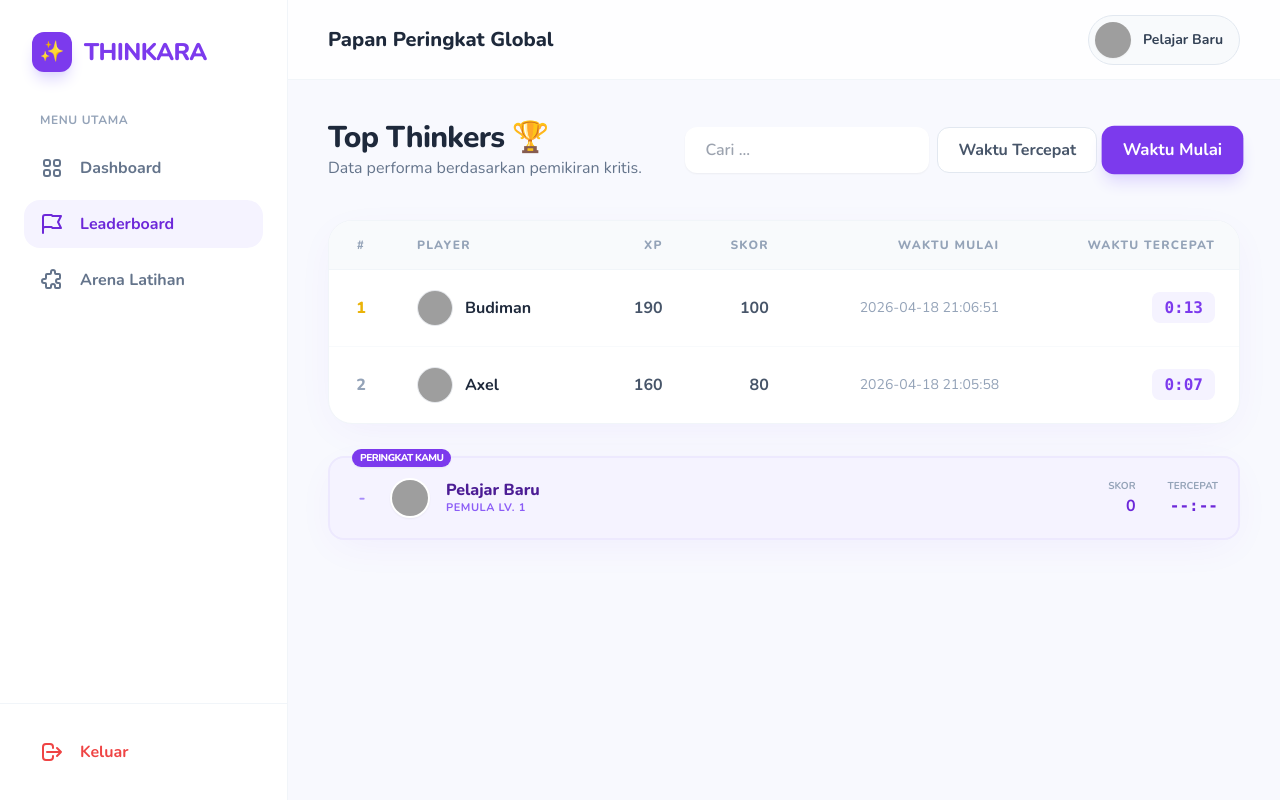
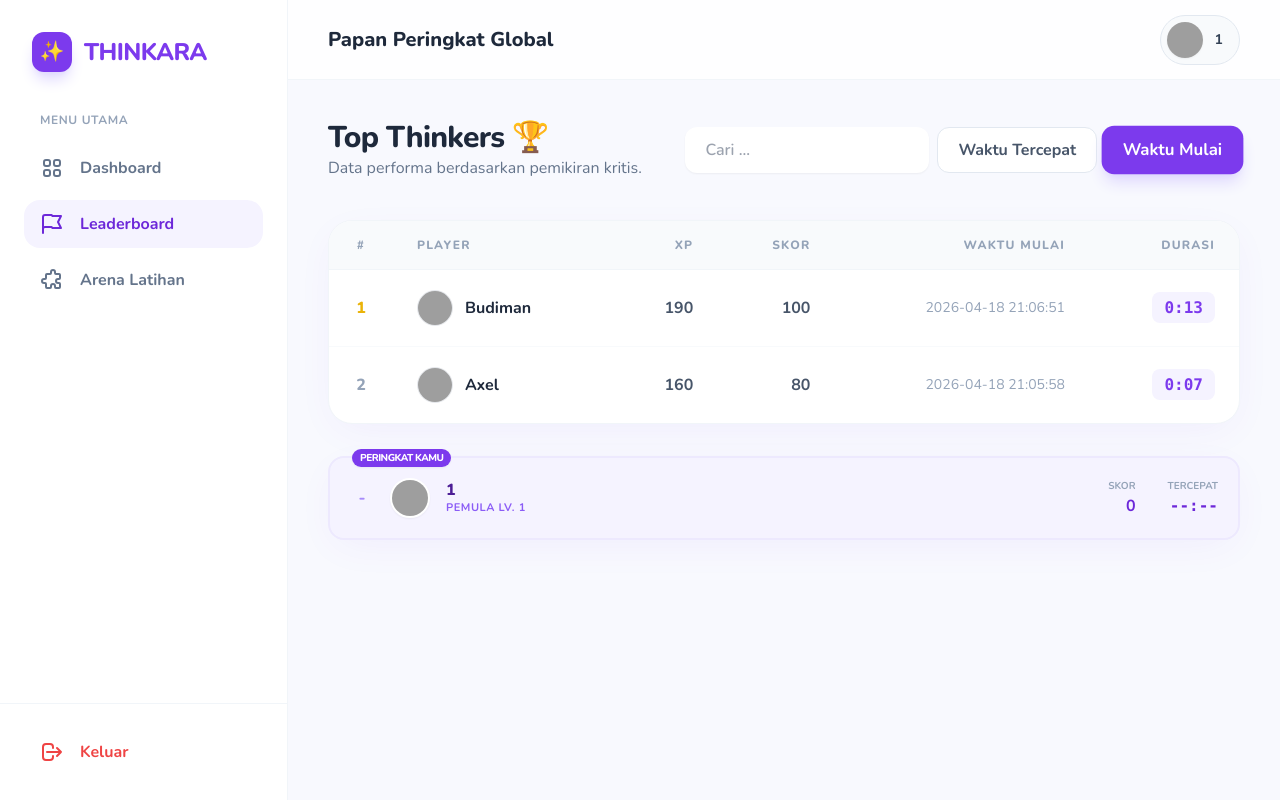
Before and after one commit to kurukururing/PEMWEB_KELOMPOK10_PARD, a PHP site: page /php/leaderboard.php in a window 1280 px wide. Run offline with PHP 8.4, Linux system fonts and the light colour scheme; the visitor is signed in with stand-in values (Sample User, id 1); data comes from the database, SQL or seed files in the repository; some libraries are stand-ins or nearby versions; grey boxes are pictures that could not be loaded.

Commit message:
logicUpdate

```diff
--- a/php/leaderboard.php
+++ b/php/leaderboard.php
@@ -1,6 +1,15 @@
 <?php
     include("./connect.php");
+    include("./akses.php"); // Memastikan session_start dan proteksi halaman aktif
 
+    // 1. Logika untuk mengambil nama pengguna yang login
+    $id_akun_login = $_SESSION['id_akun'];
+    $sql_user = "SELECT m.nama_mahasiswa FROM mahasiswa m WHERE m.id_akun = '$id_akun_login'";
+    $result_user = mysqli_query($connection, $sql_user);
+    $data_user = mysqli_fetch_assoc($result_user);
+    $nama_display = $data_user['nama_mahasiswa'] ?? 'Pelajar Baru';
+
+    // 2. Logika Leaderboard (Kode asli kamu)
     $query = "SELECT a.username, hsl.xp, hsl.skor, hsl.durasi, hsl.waktu_main FROM hasil_sesi_latihan hsl
             LEFT JOIN akun a ON hsl.id_akun = a.id_akun
             ORDER BY hsl.skor DESC";
@@ -33,26 +42,6 @@
         ::-webkit-scrollbar-thumb:hover { background: #94a3b8; }
     </style>
 </head>
-<script>
-  tailwind.config = {
-    theme: {
-      extend: {
-        colors: {
-          primary: {
-            light: '#fde047',
-            DEFAULT: '#eab308', // Kuning
-            dark: '#a16207',
-          },
-          secondary: {
-            light: '#f87171',
-            DEFAULT: '#dc2626', // Merah
-            dark: '#991b1b',
-          },
-        }
-      }
-    }
-  }
-</script>
 <body class="text-slate-700 h-screen flex overflow-hidden">
 
     <aside class="hidden md:flex flex-col w-72 bg-white border-r border-slate-100 h-full shrink-0">
@@ -99,8 +88,8 @@
             <div class="flex items-center gap-4">
                 <a href="./profil.php">
                     <div class="flex items-center gap-3 cursor-pointer p-1.5 pr-4 bg-slate-50 hover:bg-slate-100 rounded-full border border-slate-200 transition-colors">
-                        <img src="https://api.dicebear.com/7.x/avataaars/svg?seed=PelajarBaru&backgroundColor=c0aede" alt="Profile" class="w-9 h-9 rounded-full shadow-sm bg-white">
-                        <span class="font-bold text-sm hidden md:block">Pelajar Baru</span>
+                        <img src="https://api.dicebear.com/7.x/avataaars/svg?seed=<?= $nama_display ?>&backgroundColor=c0aede" alt="Profile" class="w-9 h-9 rounded-full shadow-sm bg-white">
+                        <span class="font-bold text-sm hidden md:block"><?= $nama_display ?></span>
                     </div>
                 </a>
             </div>
@@ -126,17 +115,16 @@
                         <table id="tabel" class="w-full text-left border-collapse">
                             <thead>
                                 <tr class="bg-slate-50 border-b border-slate-100">
-                                    <th onclick="urutkanTabel(0)" class="px-6 py-4 text-xs font-black text-slate-400 uppercase tracking-widest w-16 text-center">#</th>
-                                    <th onclick="urutkanTabel(1)" class="px-6 py-4 text-xs font-black text-slate-400 uppercase tracking-widest">Player</th>
-                                    <th onclick="urutkanTabel(2)" class="px-6 py-4 text-xs font-black text-slate-400 uppercase tracking-widest text-right">XP</th>
-                                    <th onclick="urutkanTabel(3)" class="px-6 py-4 text-xs font-black text-slate-400 uppercase tracking-widest text-right">Skor</th>
-                                    <th onclick="urutkanTabel(4)" class="px-6 py-4 text-xs font-black text-slate-400 uppercase tracking-widest text-right">Waktu Mulai</th>
-                                    <th onclick="urutkanTabel(5)" class="px-6 py-4 text-xs font-black text-slate-400 uppercase tracking-widest text-right">Waktu Tercepat</th>
+                                    <th class="px-6 py-4 text-xs font-black text-slate-400 uppercase tracking-widest w-16 text-center">#</th>
+                                    <th class="px-6 py-4 text-xs font-black text-slate-400 uppercase tracking-widest">Player</th>
+                                    <th class="px-6 py-4 text-xs font-black text-slate-400 uppercase tracking-widest text-right">XP</th>
+                                    <th class="px-6 py-4 text-xs font-black text-slate-400 uppercase tracking-widest text-right">Skor</th>
+                                    <th class="px-6 py-4 text-xs font-black text-slate-400 uppercase tracking-widest text-right">Waktu Mulai</th>
+                                    <th class="px-6 py-4 text-xs font-black text-slate-400 uppercase tracking-widest text-right">Durasi</th>
                                 </tr>
                             </thead>
                             <tbody id="leaderboard" class="divide-y divide-slate-50">
-                                <!-- Js -->
-                            </tbody>
+                                </tbody>
                         </table>
                     </div>
                 </div>
@@ -148,9 +136,9 @@
                     <div class="flex items-center justify-between p-5 bg-violet-50 rounded-2xl border-2 border-violet-100 soft-shadow">
                         <div class="flex items-center gap-4">
                             <span class="font-black text-violet-400 w-6 text-center">-</span>
-                            <img src="https://api.dicebear.com/7.x/avataaars/svg?seed=PelajarBaru" class="w-10 h-10 rounded-full border-2 border-white bg-white shadow-sm">
+                            <img src="https://api.dicebear.com/7.x/avataaars/svg?seed=<?= $nama_display ?>" class="w-10 h-10 rounded-full border-2 border-white bg-white shadow-sm">
                             <div>
-                                <h4 class="font-extrabold text-violet-900 leading-tight">Pelajar Baru</h4>
+                                <h4 class="font-extrabold text-violet-900 leading-tight"><?= $nama_display ?></h4>
                                 <p class="text-[11px] text-violet-500 font-bold uppercase tracking-wider">Pemula Lv. 1</p>
                             </div>
                         </div>
@@ -171,11 +159,9 @@
         </div>
     </main>
 
+    <script>
+        const data_dari_DB = <?php echo $jsonLeaderboard; ?>;
+    </script>
+    <script src="../js/leaderboard.js"></script>
 </body>
 </html>
-
-<script>
-    const data_dari_DB = <?php echo $jsonLeaderboard; ?>;
-</script>
-
-<script src="../js/leaderboard.js"></script>
```
Also changed, not shown: php/akun.php (+4 -4 lines).
